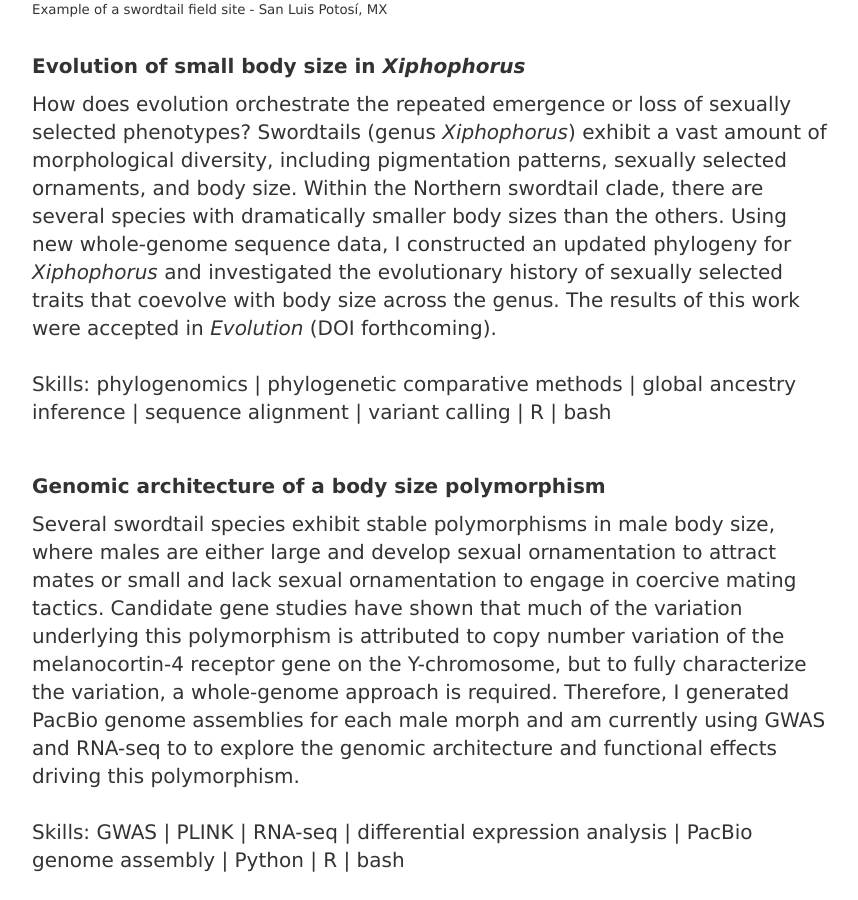
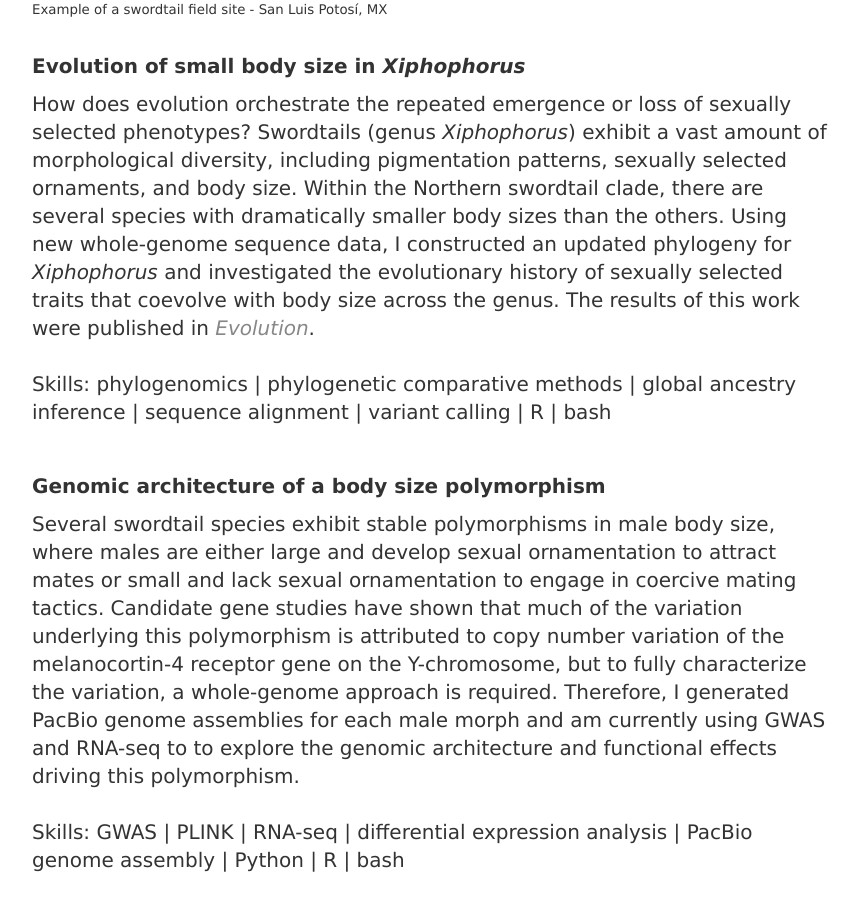
Before and after one commit to gpreising/gpreising.github.io, a Jekyll site: the page built from research/index.html, in a window 1280 px wide and 900 px high, scrolled down 551 px. Shown: the whole window, without its empty margins (208-1066 px from the left). Built offline with Jekyll 4.4.1, drawn with Linux system fonts in a browser that asks for light colours.

Commit message:
updated link for evolution article

```diff
--- a/research/index.html
+++ b/research/index.html
@@ -16,7 +16,7 @@
 <br>
 <div class="research">
 	<p><strong>Evolution of small body size in <i>Xiphophorus</i></strong></p>
-	<p>How does evolution orchestrate the repeated emergence or loss of sexually selected phenotypes? Swordtails (genus <i>Xiphophorus</i>) exhibit a vast amount of morphological diversity, including pigmentation patterns, sexually selected ornaments, and body size. Within the Northern swordtail clade, there are several species with dramatically smaller body sizes than the others. Using new whole-genome sequence data, I constructed an updated phylogeny for <i>Xiphophorus</i> and investigated the evolutionary history of sexually selected traits that coevolve with body size across the genus. The results of this work were accepted in <i>Evolution</i> (DOI forthcoming).</p>
+	<p>How does evolution orchestrate the repeated emergence or loss of sexually selected phenotypes? Swordtails (genus <i>Xiphophorus</i>) exhibit a vast amount of morphological diversity, including pigmentation patterns, sexually selected ornaments, and body size. Within the Northern swordtail clade, there are several species with dramatically smaller body sizes than the others. Using new whole-genome sequence data, I constructed an updated phylogeny for <i>Xiphophorus</i> and investigated the evolutionary history of sexually selected traits that coevolve with body size across the genus. The results of this work were published in <a href="https://doi.org/10.1093/evolut/qpae124" target="_blank"><i>Evolution</i></a>.</p>
 	<br>
 	<p>Skills: phylogenomics | phylogenetic comparative methods | global ancestry inference | sequence alignment | variant calling | R | bash</p>
 	<br>
```
